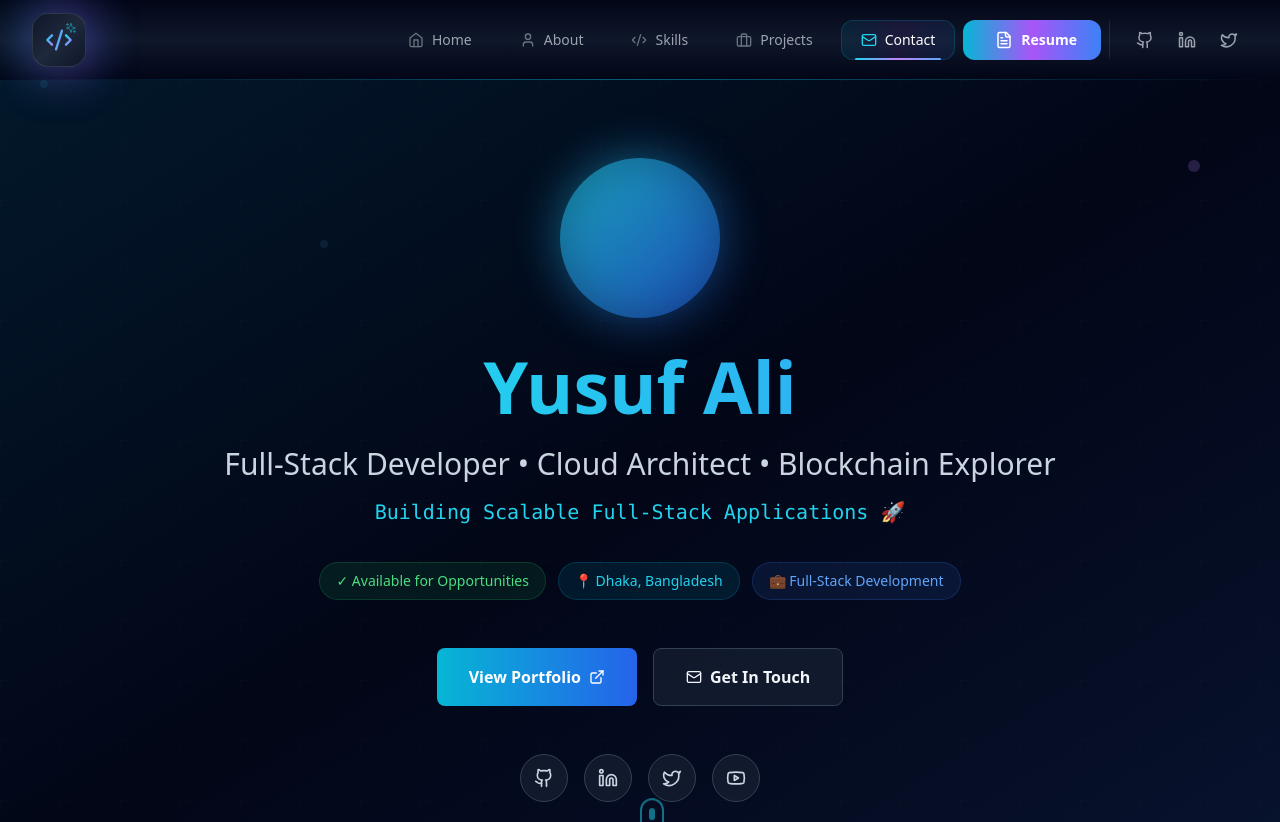
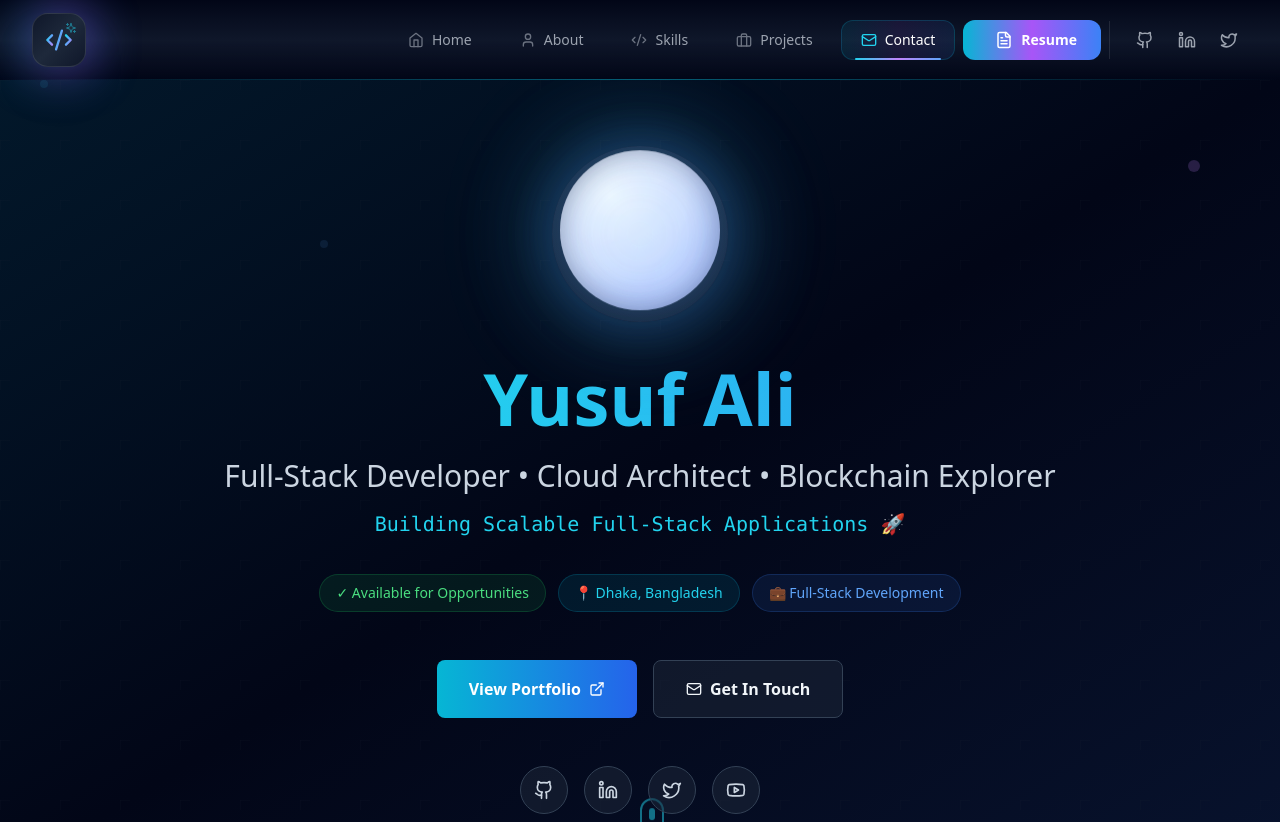
Before and after one commit to yusufdupsc1/yusuf1.dev, a React (Vite) app: page / in a window 1280 px wide. Shown: the top 822 px of the page. Built offline with nearby package versions, Linux system fonts and the light colour scheme.

Commit message:
Create animated moon hero

```diff
--- a/src/components/Hero.tsx
+++ b/src/components/Hero.tsx
@@ -11,13 +11,12 @@ export default function Hero() {
       <div className="container mx-auto px-4 sm:px-6 lg:px-8 relative z-10">
         <div className="max-w-5xl mx-auto text-center">
           {/* Animated Avatar */}
-          <div className="mb-8 inline-block relative group">
-            <div className="w-40 h-40 rounded-full bg-gradient-to-br from-cyan-400 to-blue-600 p-1 animate-pulse">
-              <div className="w-full h-full rounded-full bg-slate-900 flex items-center justify-center text-6xl font-bold text-transparent bg-clip-text bg-gradient-to-br from-cyan-400 to-blue-600">
-                YA
-              </div>
+          <div className="mb-10 inline-block relative group">
+            <div className="moon-frame w-44 h-44">
+              <div className="moon-orb" aria-hidden="true"></div>
             </div>
-            <div className="absolute inset-0 rounded-full bg-gradient-to-br from-cyan-400 to-blue-600 blur-xl opacity-50 group-hover:opacity-75 transition-opacity"></div>
+            <div className="absolute inset-0 rounded-full bg-cyan-200/30 blur-3xl opacity-60 group-hover:opacity-80 transition-opacity"></div>
+            <span className="sr-only">Cinematic moon avatar</span>
           </div>
 
           {/* Main Heading */}
--- a/src/index.css
+++ b/src/index.css
@@ -14,6 +14,74 @@
 @layer utilities {
   .animate-gradient {
     animation: gradient 8s linear infinite;
+  }
+
+  .moon-frame {
+    @apply relative rounded-full overflow-hidden;
+    background: radial-gradient(circle at 50% 40%, rgba(125, 197, 255, 0.2), rgba(15, 23, 42, 0.7));
+    box-shadow: 0 0 40px 12px rgba(59, 130, 246, 0.18), 0 0 80px 28px rgba(14, 165, 233, 0.12);
+    padding: 0.5rem;
+  }
+
+  .moon-orb {
+    @apply relative w-full h-full rounded-full;
+    background: radial-gradient(130% 130% at 32% 28%, #f3f7ff 0%, #d2ddff 36%, #9eb4ff 68%, #6f7cc8 100%);
+    box-shadow: inset 0 0 30px rgba(15, 23, 42, 0.35), inset 0 0 0 1px rgba(226, 232, 240, 0.3);
+    animation: moonGlow 12s ease-in-out infinite;
+    overflow: hidden;
+  }
+
+  .moon-orb::before,
+  .moon-orb::after {
+    content: "";
+    position: absolute;
+    inset: -8%;
+    background-repeat: no-repeat;
+    opacity: 0.18;
+    mix-blend-mode: overlay;
+    filter: blur(0.5px);
+    animation: moonDrift 18s ease-in-out infinite alternate;
+  }
+
+  .moon-orb::before {
+    background-image:
+      radial-gradient(circle at 22% 34%, rgba(44, 64, 117, 0.45) 0, rgba(44, 64, 117, 0.45) 16%, transparent 36%),
+      radial-gradient(circle at 72% 44%, rgba(33, 54, 106, 0.35) 0, rgba(33, 54, 106, 0.35) 14%, transparent 32%),
+      radial-gradient(circle at 48% 62%, rgba(55, 83, 140, 0.4) 0, rgba(55, 83, 140, 0.4) 12%, transparent 32%),
+      radial-gradient(circle at 34% 68%, rgba(27, 47, 95, 0.3) 0, rgba(27, 47, 95, 0.3) 10%, transparent 30%);
+  }
+
+  .moon-orb::after {
+    background-image:
+      radial-gradient(120% 120% at 60% 20%, rgba(255, 255, 255, 0.2), transparent 60%),
+      radial-gradient(circle at 66% 72%, rgba(255, 255, 255, 0.12) 0, transparent 28%),
+      radial-gradient(circle at 18% 80%, rgba(255, 255, 255, 0.08) 0, transparent 32%);
+    opacity: 0.3;
+    animation-duration: 22s;
+  }
+
+  @keyframes moonGlow {
+    0%,
+    100% {
+      box-shadow: inset 0 0 30px rgba(15, 23, 42, 0.32), 0 0 45px 14px rgba(125, 211, 252, 0.18);
+      transform: translateY(0);
+    }
+    50% {
+      box-shadow: inset 0 0 26px rgba(15, 23, 42, 0.38), 0 0 60px 18px rgba(59, 130, 246, 0.2);
+      transform: translateY(-4px);
+    }
+  }
+
+  @keyframes moonDrift {
+    0% {
+      transform: translate(-4%, -2%) scale(1);
+    }
+    50% {
+      transform: translate(4%, 3%) scale(1.02);
+    }
+    100% {
+      transform: translate(-2%, 5%) scale(1.01);
+    }
   }
 
   @keyframes gradient {
```
